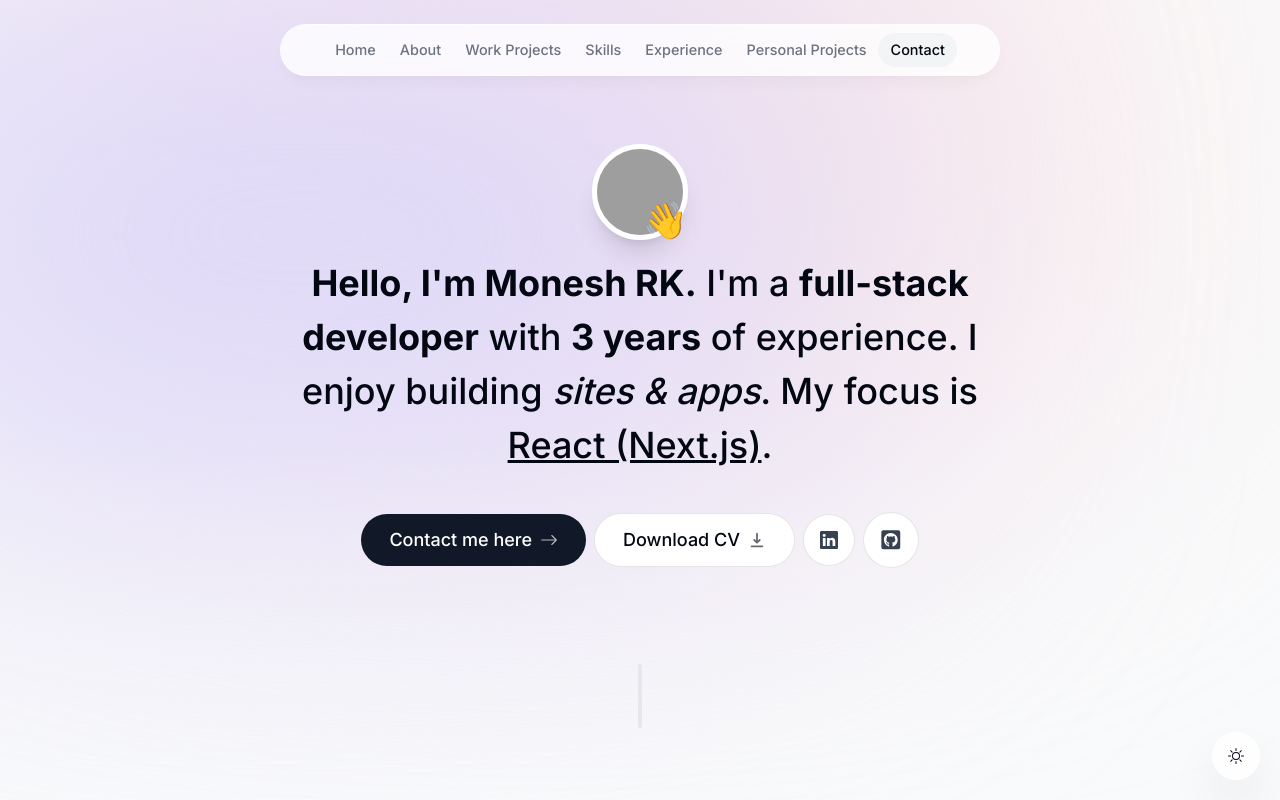
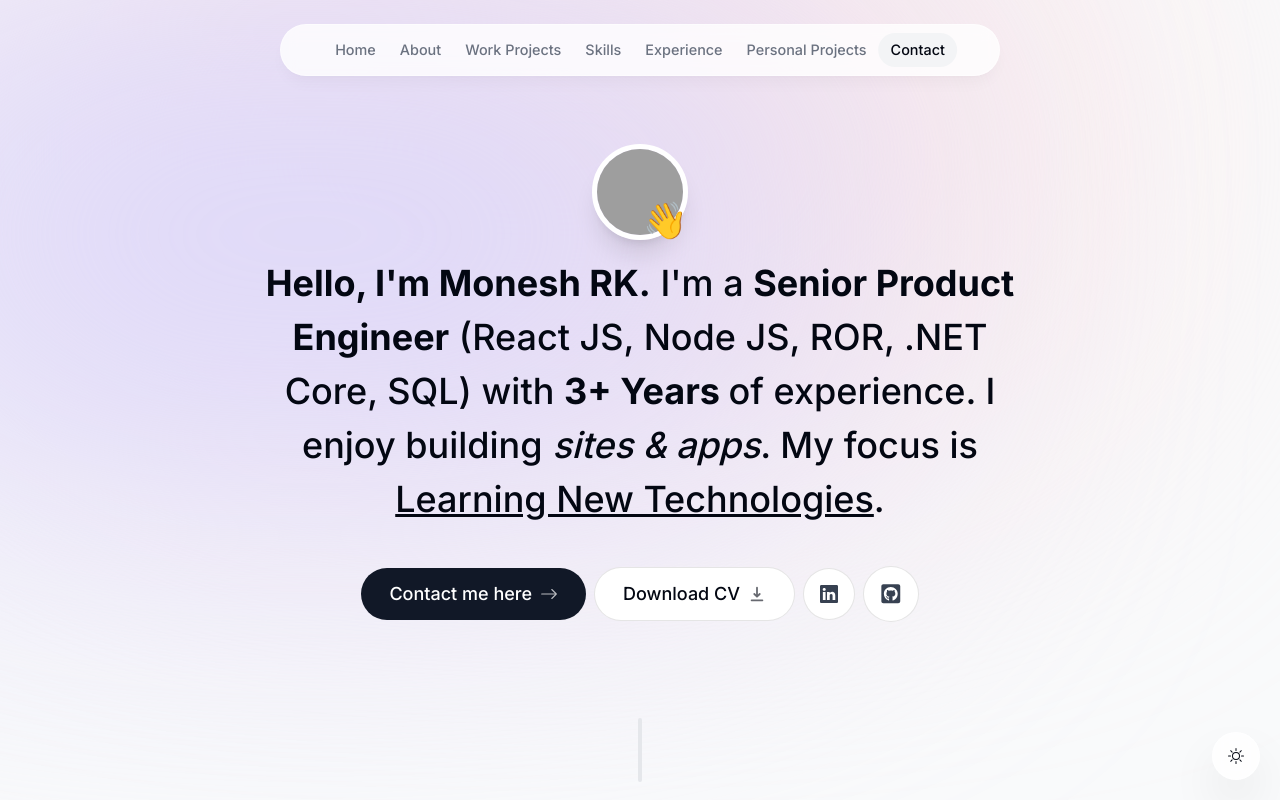
Before and after one commit to moneshkannan/portfolio, a Next.js app: page / in a window 1280 px wide. Shown: the top 800 px of the page. Built offline with nearby package versions, Linux system fonts and the light colour scheme; grey boxes are pictures that could not be loaded.

Commit message:
modified technologies

```diff
--- a/components/intro.tsx
+++ b/components/intro.tsx
@@ -13,6 +13,19 @@ import { useActiveSectionContext } from "@/context/active-section-context";
 export default function Intro() {
   const { ref } = useSectionInView("Home", 0.5);
   const { setActiveSection, setTimeOfLastClick } = useActiveSectionContext();
+
+  const remainingYear = (year = 2021, month= 3) => {
+    const currentYear = new Date().getFullYear();
+    const currentMonth = new Date().getMonth() + 1;
+    let remainingYears = currentYear - year;
+    let remainingMonths = month - currentMonth;
+    if (remainingMonths < 0) {
+      remainingYears--;
+      remainingMonths += 12; // Adjusting for negative remaining months
+    }
+
+    return { years: remainingYears, months: remainingMonths };
+  }
 
   return (
     <section
@@ -63,10 +76,10 @@ export default function Intro() {
         animate={{ opacity: 1, y: 0 }}
       >
         <span className="font-bold">Hello, I'm Monesh RK.</span> I'm a{" "}
-        <span className="font-bold">full-stack developer</span> with{" "}
-        <span className="font-bold">3 years</span> of experience. I enjoy
+        <span className="font-bold">Senior Product Engineer</span> (React JS, Node JS, ROR, .NET Core, SQL) with{" "}
+        <span className="font-bold">{remainingYear().years}+ Years </span> of experience. I enjoy
         building <span className="italic">sites & apps</span>. My focus is{" "}
-        <span className="underline">React (Next.js)</span>.
+        <span className="underline">Learning New Technologies</span>.
       </motion.h1>
 
       <motion.div
--- a/lib/data.ts
+++ b/lib/data.ts
@@ -48,15 +48,7 @@ export const experiencesData = [
     description:
     "I'm now a full-stack developer working as a full Time. My stack includes React, Next.js, Node js, TypeScript, Tailwind, Prisma, MongoDB, Ruby and Ruby on Rails",
     icon: React.createElement(FaReact),
-    date: "2022 - present",
-  },
-  {
-    title: "Product Engineer Intern",
-    location: "Codingmart Technologies, Coimbatore",
-    description:
-    "I Worked and Trained as a full stack developer for 1 years in various different technologies",
-    icon: React.createElement(CgWorkAlt),
-    date: "2021 - 2022",
+    date: "2021 - present",
   },
   {
     title: "B.Tech IT",
@@ -121,9 +113,12 @@ export const skillsData = [
   "CSS",
   "JavaScript",
   "TypeScript",
+  "C#",
   "React",
   "Next.js",
   "Node.js",
+  "Ruby on Rails",
+  ".NET Core",
   "Git",
   "Tailwind",
   "Bootrap",
@@ -131,6 +126,7 @@ export const skillsData = [
   "Prisma",
   "MongoDB",
   "Redux",
+  "Vite",
   // "GraphQL",
   // "Apollo",
   "Express",
```
